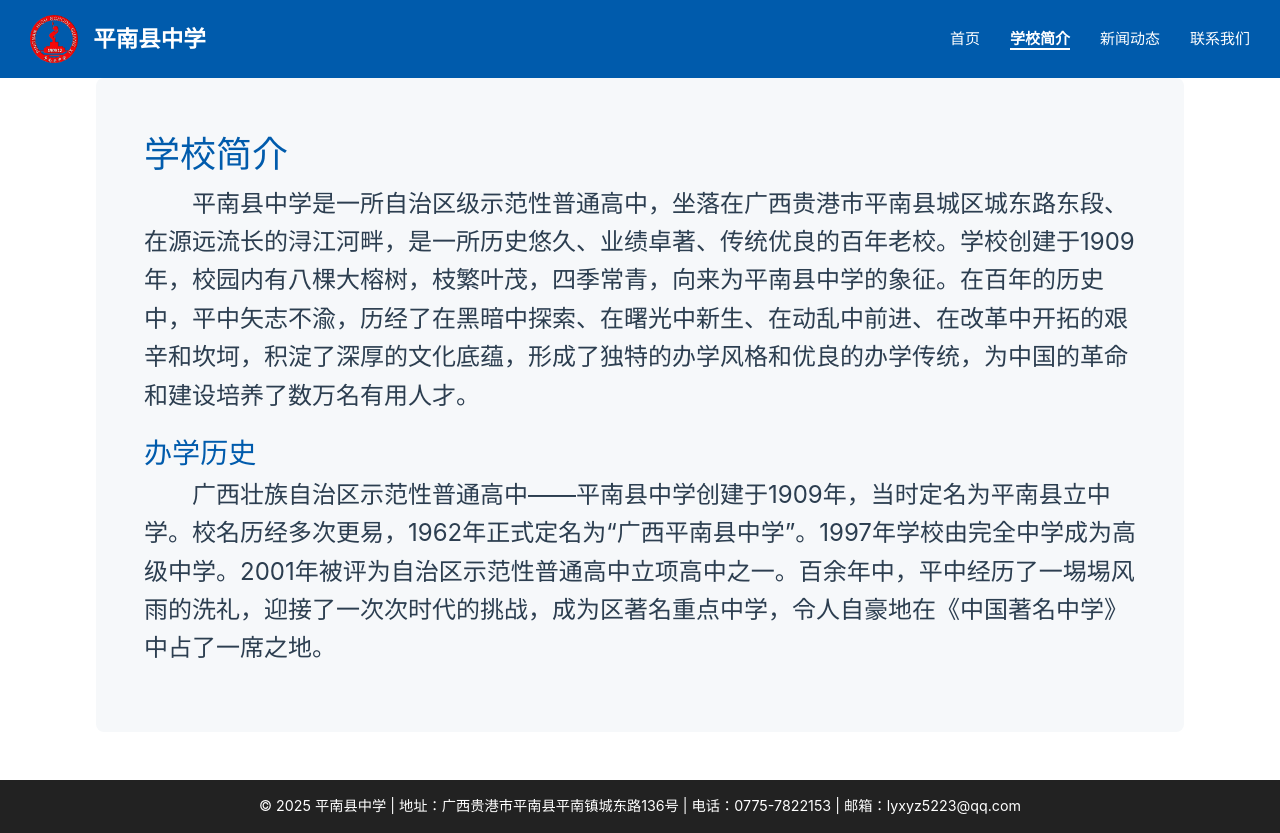
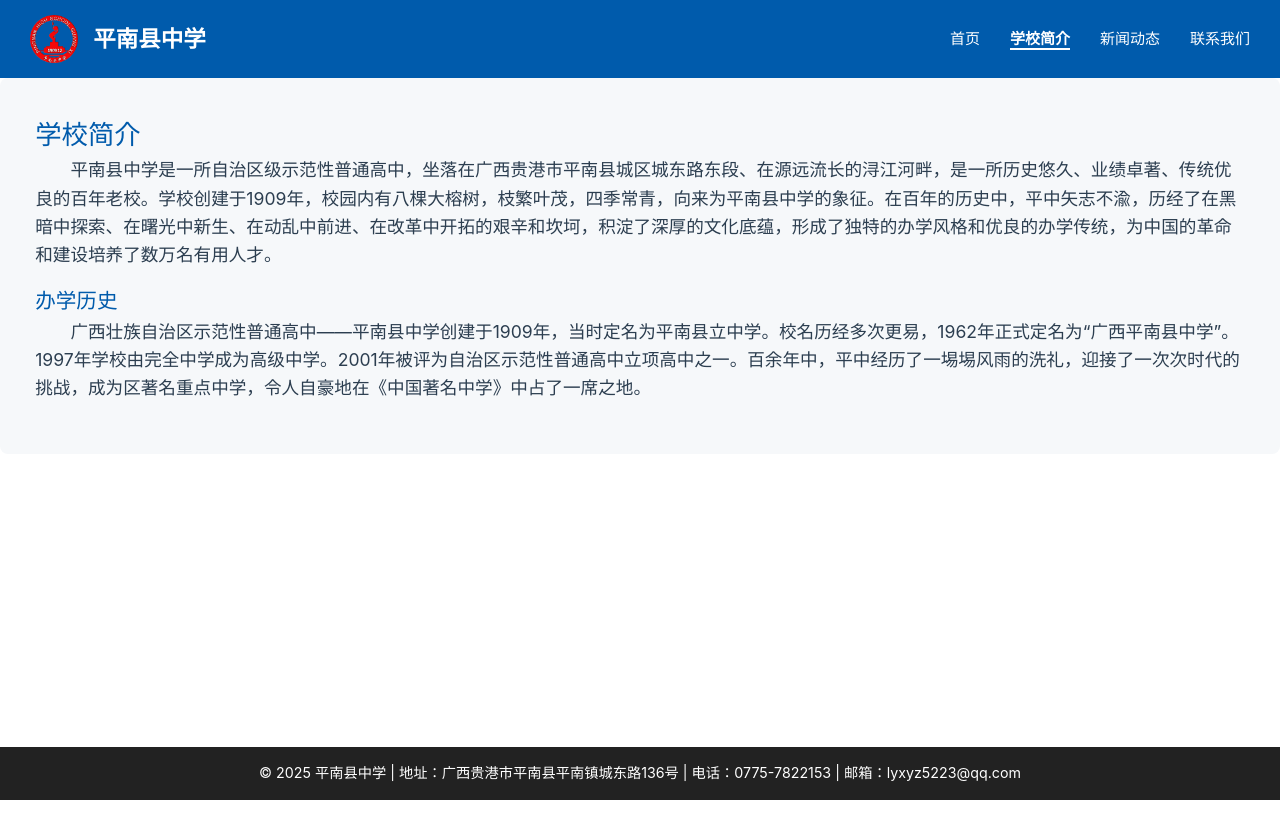
Before and after one commit to pnxzx/pnxzx.github.io, a Vue app: page /about in a window 1280 px wide. After the commit the page ends 800 px from the top, so only its background shows below. Built offline with nearby package versions, Linux system fonts and the light colour scheme.

Commit message:
fix(bug): something

```diff
--- a/src/components/NewsDetail.vue
+++ b/src/components/NewsDetail.vue
@@ -30,7 +30,8 @@ const route = useRoute()
 const currentNews = computed(() => {
   return newsData.find(item => item.id === Number(route.params.id)) || {
     title: '文章不存在',
-    content: '抱歉，您访问的新闻不存在或已被删除'
+    content: '抱歉，您访问的新闻不存在或已被删除',
+    date: ''
   }
 })
 
--- a/src/components/NewsItem.vue
+++ b/src/components/NewsItem.vue
@@ -5,9 +5,9 @@
     tabindex="0"
     @keydown.enter="navigateToDetail"
     role="article"
-    aria-labelledby="news-title"
+    :aria-labelledby="'news-title-' + news.id"
   >
-    <span id="news-title" class="news-title">{{ news.title }}</span>
+    <span :id="'news-title-' + news.id" class="news-title">{{ news.title }}</span>
     <span class="news-date">{{ formatDate(news.date) }}</span>
   </li>
 </template>
--- a/src/components/SchoolIntro.vue
+++ b/src/components/SchoolIntro.vue
@@ -15,11 +15,13 @@
 </script>
 
 <style scoped>
-.school-intro
-{
-  background: #f6f8fa; padding: 2em; border-radius: 8px; margin-bottom: 2em;
-  font-size: 24px; margin-left: 4em; margin-right: 4em;
-
+.school-intro {
+  /* max-width: 900px; */
+  margin: 0 auto 2em;
+  background: #f6f8fa;
+  padding: 2em;
+  border-radius: 8px;
+  font-size: 1.1rem;
 }
 .school-intro p {
   text-indent: 2em; /* 标准中文缩进*/
--- a/src/pages/Home.vue
+++ b/src/pages/Home.vue
@@ -6,6 +6,6 @@
 
 <script setup>
 import Home from '../components/Home.vue'
-import SchoolIntro from '../components/SchoolIntro.vue'
-import NewsList from '../components/NewsList.vue'
+// import SchoolIntro from '../components/SchoolIntro.vue'
+// import NewsList from '../components/NewsList.vue'
 </script>
```
Also changed, not shown: 1 other file (tests, documents, lock files or other folders).
